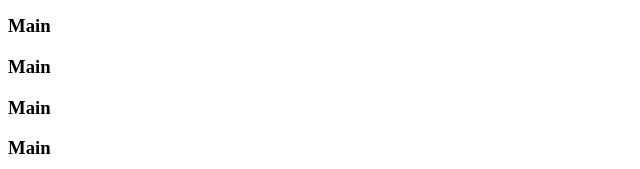
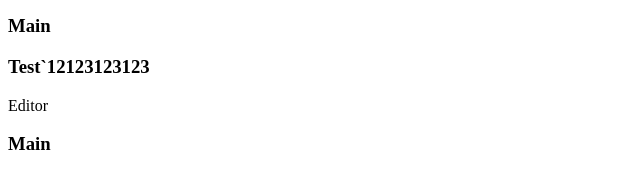
Before and after one commit to BeautifulChemistry/Test, a plain HTML site: page index.html in a window 1280 px wide. Shown: the part 237-406 px from the top of the page, without its empty margins (0-640 px from the left). Drawn offline with Linux system fonts and the light colour scheme.

Commit message:
Update index.html

```diff
--- a/index.html
+++ b/index.html
@@ -6,8 +6,8 @@
 
 <h3>Main</h3>
 <h3>Main</h3>
-<h3>Main</h3>
-<h3>Main</h3>
+<h3>Test`12123123123</h3>
+<p>Editor</p>
 <h3>Main</h3>
 <h3>Main</h3>
 <h3>Main</h3>
```
